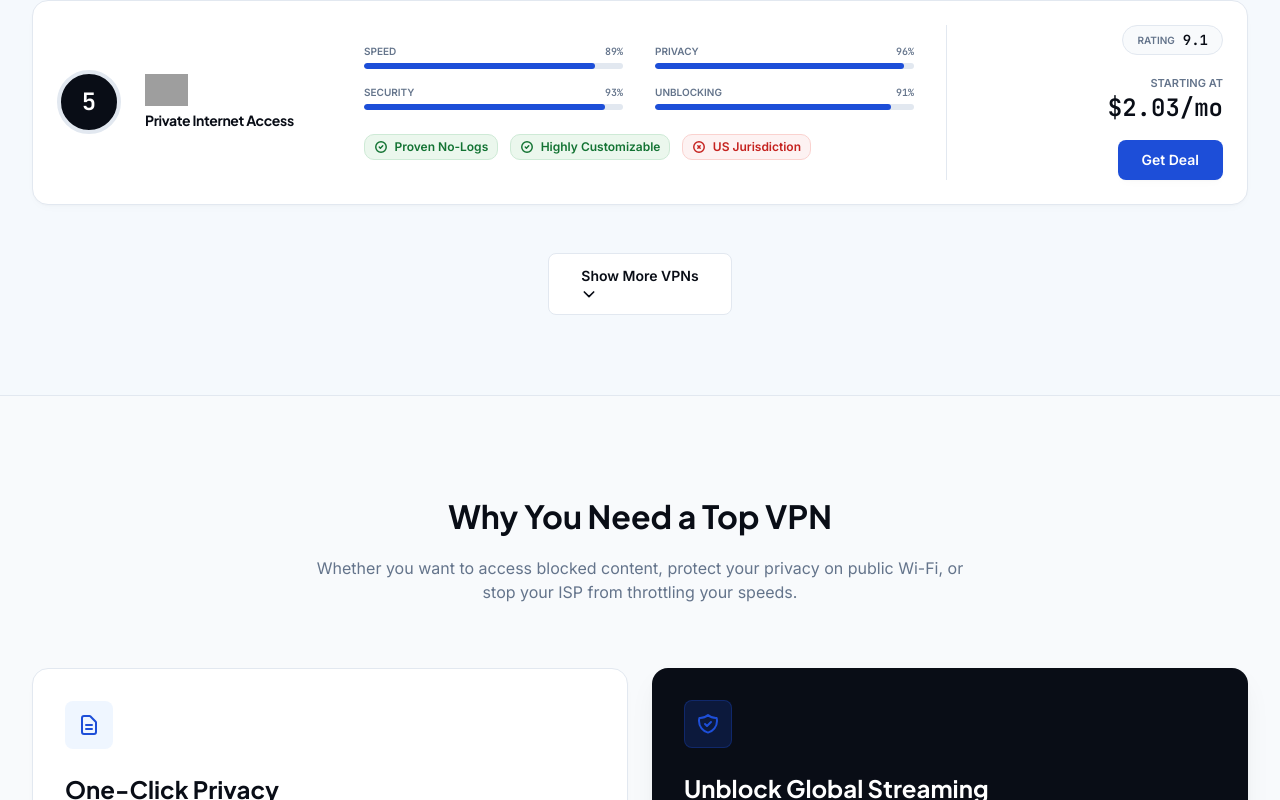
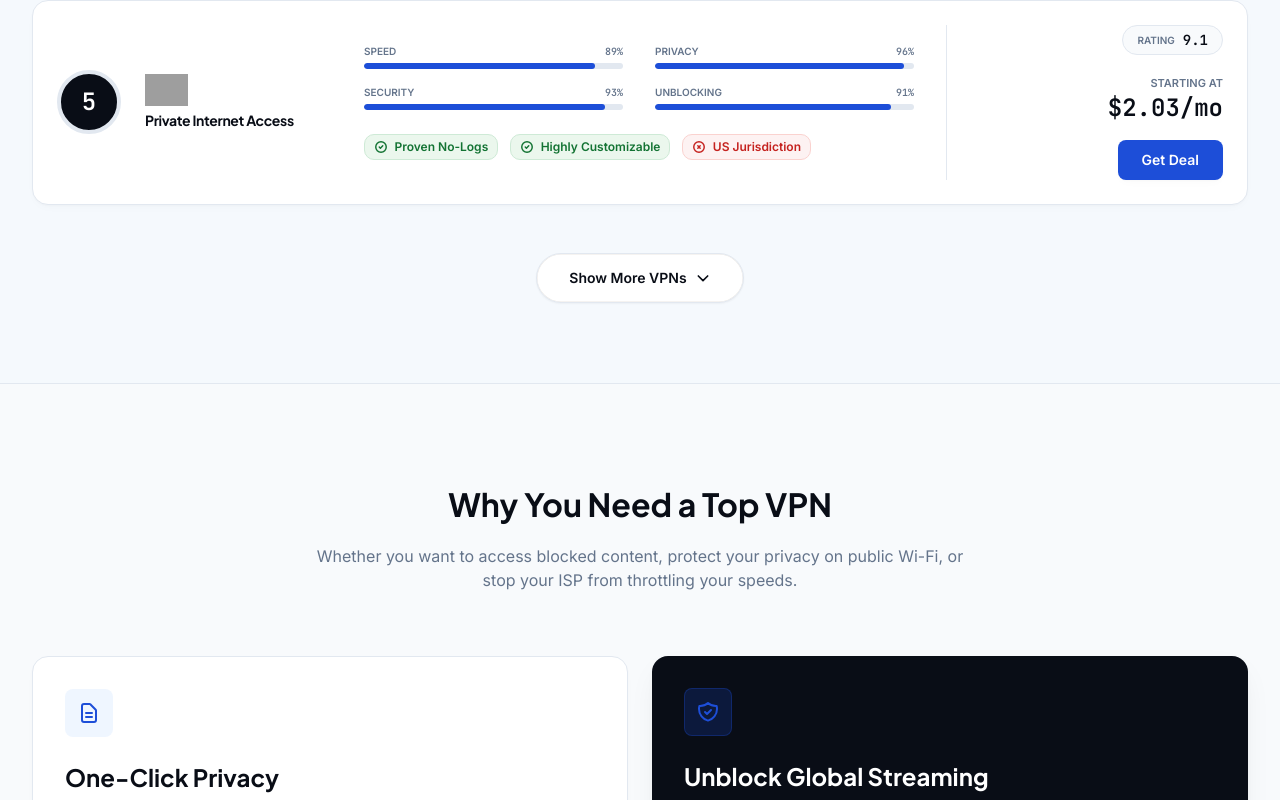
Before and after one commit to dattd26/privacy-rank, a Next.js app: page / in a window 1280 px wide. Shown: the part 1945-2745 px from the top of the page. Built offline with nearby package versions, Linux system fonts and the light colour scheme; grey boxes are pictures that could not be loaded.

Commit message:
fix: improve show more button layout and styling

```diff
--- a/src/components/Button.tsx
+++ b/src/components/Button.tsx
@@ -13,7 +13,7 @@
   ...props
 }: ButtonProps) {
   const baseStyle =
-    "px-6 py-2.5 font-body font-semibold text-sm rounded-btn transition-all duration-200 active:scale-[0.98] select-none text-center inline-block whitespace-nowrap cursor-pointer";
+    "px-6 py-2.5 font-body font-semibold text-sm rounded-btn transition-all duration-200 active:scale-[0.98] select-none text-center inline-flex items-center justify-center whitespace-nowrap cursor-pointer";
 
   const variants = {
     primary:
--- a/src/sections/ComparisonTable.css
+++ b/src/sections/ComparisonTable.css
@@ -52,3 +52,43 @@
   outline: 2px solid #1d4ed8;
   outline-offset: 2px;
 }
+
+/* NEVERHACK Premium Toggle Button styling */
+.nh-btn-more {
+  border-radius: 999px !important; /* radius.lg = 999px */
+  border: 1px solid var(--color-hairline-slate, #e2e8f0) !important;
+  background-color: var(--color-pure-white, #ffffff) !important;
+  color: var(--color-midnight-slate, #090d16) !important;
+  box-shadow: #ebe8e4 0 0 0 .5px inset, rgba(0, 0, 0, 0.04) 0px 1px 2px 0px !important;
+  transition: all 250ms cubic-bezier(0.4, 0, 0.2, 1) !important;
+  font-family: var(--font-body), sans-serif;
+  font-weight: 600;
+  display: inline-flex !important;
+  align-items: center !important;
+  justify-content: center !important;
+  gap: 8px !important;
+}
+
+.nh-btn-more:hover {
+  transform: translateY(-2px) !important;
+  border-color: #cbd5e1 !important;
+  box-shadow:
+    #ebe8e4 0px 0px 0px 0.5px inset,
+    rgba(9, 13, 22, 0.08) 0px 12px 24px -6px,
+    rgba(0, 0, 0, 0.04) 0px 4px 8px -2px !important;
+}
+
+.nh-btn-more:active {
+  transform: translateY(0) scale(0.97) !important;
+  box-shadow: #ebe8e4 0px 0px 0px 0.5px inset !important;
+}
+
+.nh-btn-more:focus-visible {
+  outline: 2px solid var(--color-electric-cobalt, #1d4ed8) !important;
+  outline-offset: 2px !important;
+}
+
+.nh-btn-more-icon {
+  transition: transform 300ms cubic-bezier(0.4, 0, 0.2, 1);
+  flex-shrink: 0;
+}
--- a/src/sections/ComparisonTable.tsx
+++ b/src/sections/ComparisonTable.tsx
@@ -505,11 +505,11 @@
           <Button
             variant="secondary"
             onClick={() => setIsExpanded(!isExpanded)}
-            className="flex items-center gap-2 px-8 py-3 group"
+            className="nh-btn-more px-8 py-3.5 group"
           >
             <span>{isExpanded ? "Show Less" : "Show More VPNs"}</span>
             <svg
-              className={`w-4 h-4 transition-transform duration-300 ${
+              className={`w-4 h-4 nh-btn-more-icon ${
                 isExpanded ? "rotate-180" : "group-hover:translate-y-0.5"
               }`}
               fill="none"
```
Also changed, not shown: 2 other files (tests, documents, lock files or other folders).
